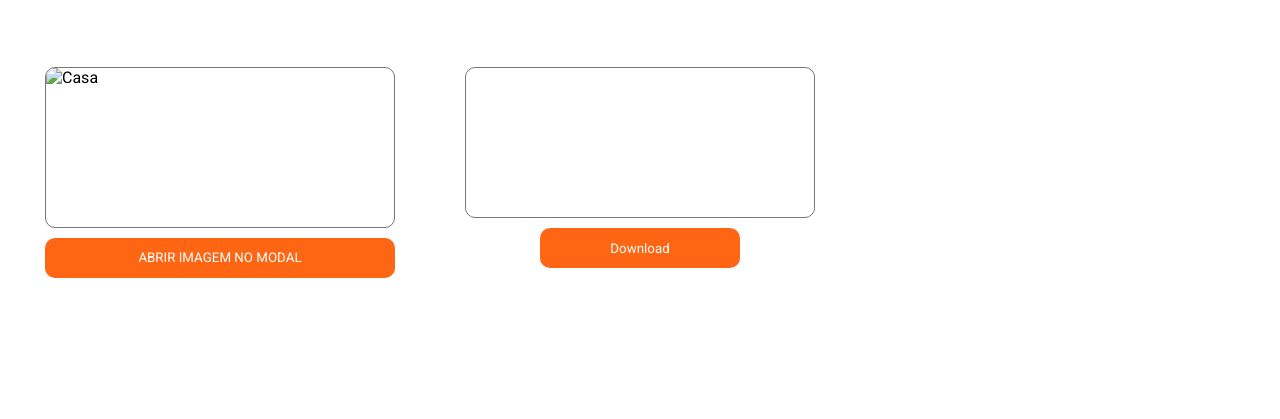
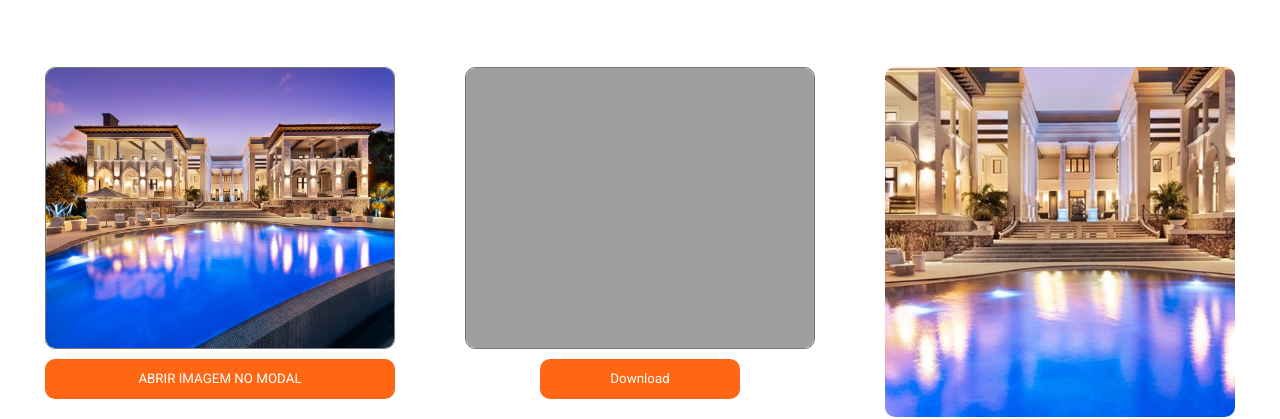
Before and after one commit to luizfernandosb/teste-front-end-imoveis-guide, a website: page index.html in a window 1280 px wide. Shown: the part 473-892 px from the top of the page. Drawn offline with nearby package versions, Linux system fonts and the light colour scheme; the site is published under a folder, as on GitHub Pages, so addresses that start at the root find nothing.

Commit message:
Correção com o caminho das imagens.

```diff
--- a/index.html
+++ b/index.html
@@ -13,7 +13,7 @@
     <main>
       <nav class="navbar" id="navbar">
         <div class="navlist" id="navlist">
-          <img src="/images/logo-imovel-guide.png" alt="" class="logo" />
+          <img src="images/logo-imovel-guide.png" alt="" class="logo" />
           <ul>
             <li><a href="#">Condomínios</a></li>
             <li><a href="#">Fórum</a></li>
@@ -99,7 +99,7 @@
         </div>
         <!-- Campo 4 - Modal -->
         <div class="image-modal container" id="image-modal">
-          <img src="/images/house.png" alt="Casa" class="house" />
+          <img src="images/house.png" alt="Casa" class="house" />
           <button class="open-modal" id="open-modal">
             ABRIR IMAGEM NO MODAL
           </button>
@@ -113,12 +113,12 @@
         </div>
         <!-- Campo 5 - Download -->
         <div class="image-download container" id="image-download">
-          <img src="/images/house2.png" alt="" class="house" id="house" />
+          <img src="images/house2.png" alt="" class="house" id="house" />
           <button class="download-btn" id="download-btn">Download</button>
         </div>
         <!-- Campo 6 - Zoom -->
         <div class="image-zoom container" id="image-zoom">
-          <img src="/images/house.png" alt="" class="house" id="house" />
+          <img src="images/house.png" alt="" class="house" id="house" />
         </div>
       </div>
     </main>
```
